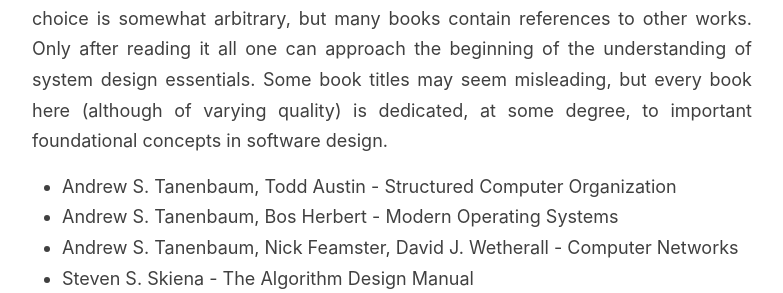
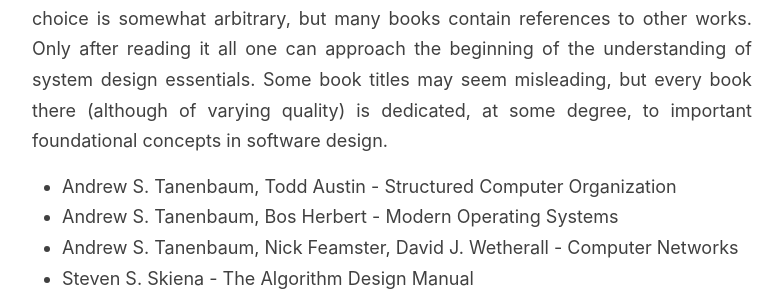
Before and after one commit to GChristensen/posts, a Jekyll site: the page built from _posts/2021-07-07-how-to-design-software-systems-qmark.md, in a window 1280 px wide and 900 px high, scrolled down 17235 px. Shown: the part 283-576 px from the top of the window, without its empty margins (248-1031 px from the left). Built offline with Jekyll 4.4.1, drawn with Linux system fonts in a browser that asks for light colours; some of the changed text lies outside the part shown.

Commit message:
post edit

```diff
--- a/_posts/2021-07-07-how-to-design-software-systems-qmark.md
+++ b/_posts/2021-07-07-how-to-design-software-systems-qmark.md
@@ -379,7 +379,7 @@
 
 All these principles are described in more detail in the book
 "Clean Architecture: A Craftsman's Guide to Software Structure and Design" by Robert C. Martin. The name may be misleading,
-because this is a book not about architecture, but about tidiness.
+because this is a book not about architecture but about tidiness.
 
 #### GRASP Principles
 
@@ -544,7 +544,7 @@
 
 The literature listed below offers the real introduction to software engineering. Its choice is somewhat arbitrary, but
 many books contain references to other works. Only after reading it all one can approach the beginning of the
-understanding of system design essentials. Some book titles may seem misleading, but every book here (although of
+understanding of system design essentials. Some book titles may seem misleading, but every book there (although of
 varying quality) is dedicated, at some degree, to important foundational concepts in software design.
 
 * Andrew S. Tanenbaum, Todd Austin - Structured Computer Organization
```
Also changed, not shown: other parts of _posts/2021-07-07-how-to-design-software-systems-qmark.md (+2 -2 lines).
